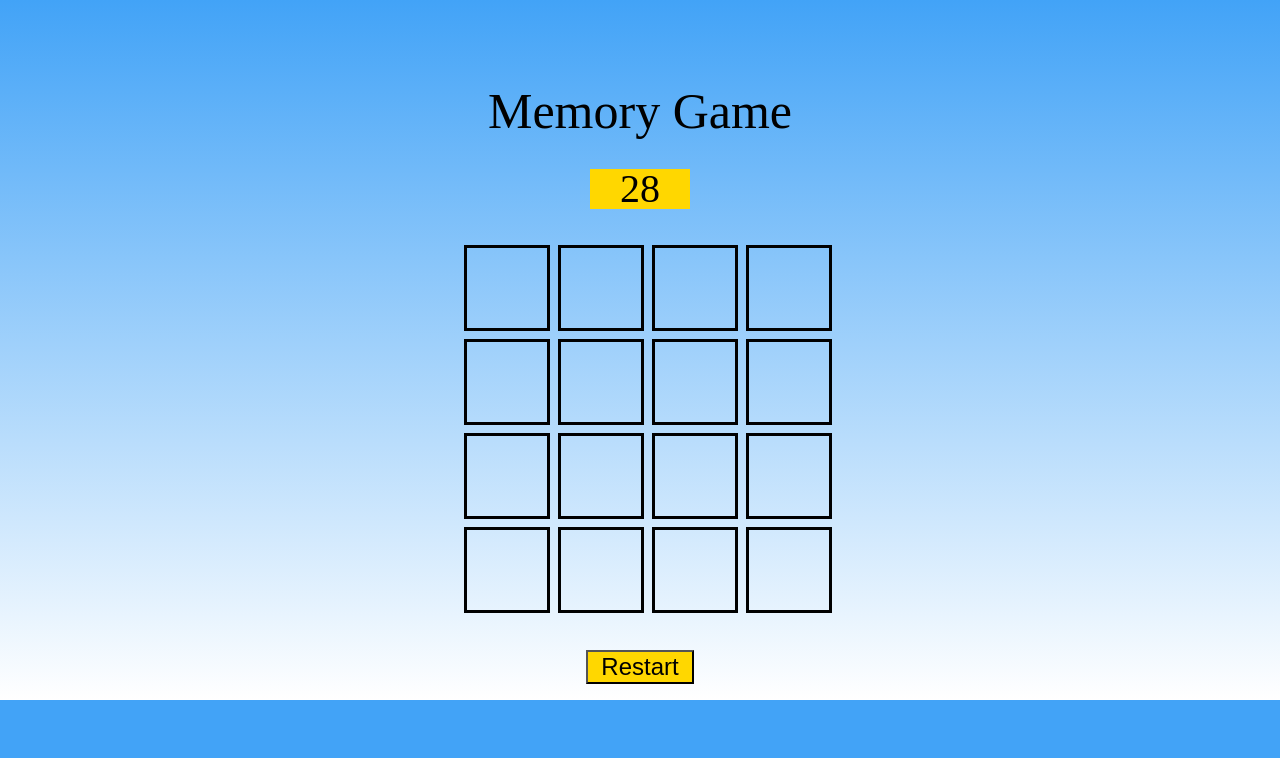
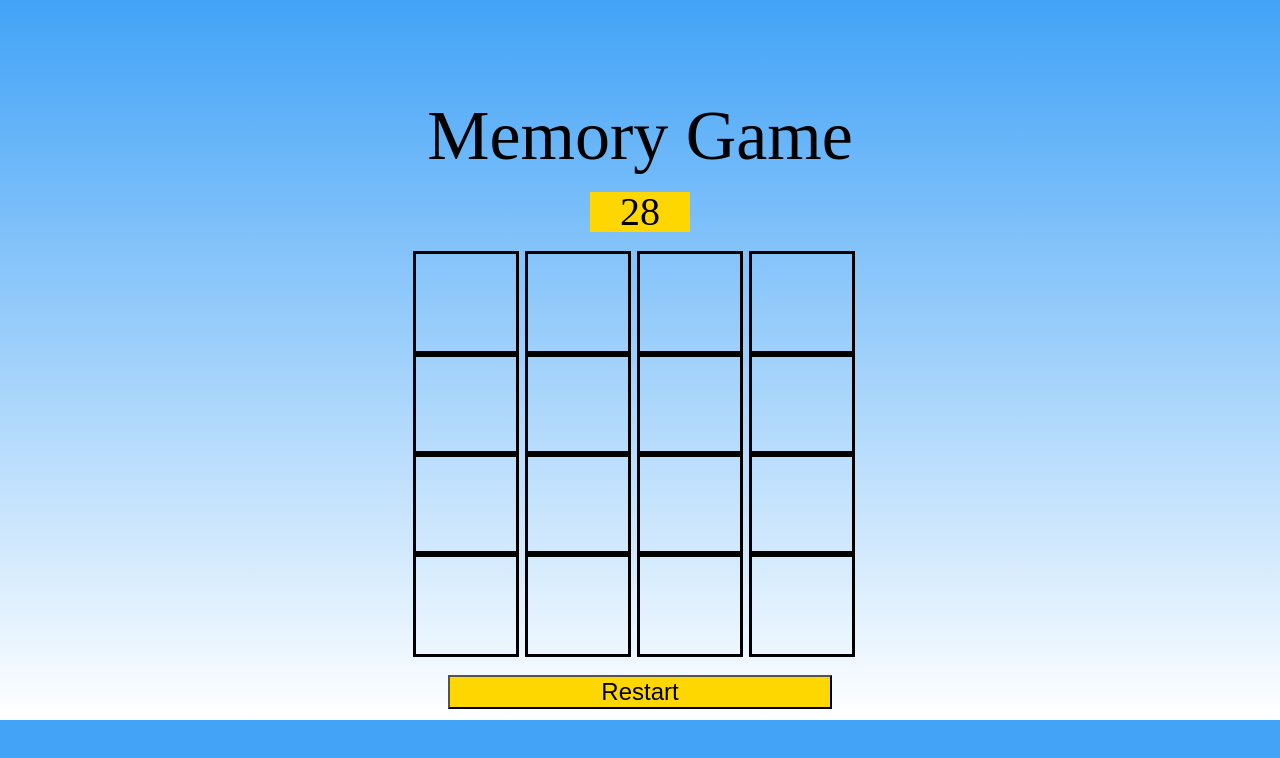
Before and after one commit to Akanta21/game, a plain HTML site: page index.html in a window 1280 px wide. Both pictures are taken after a click on the button 640 px from the left and 543 px from the top of the page. Drawn offline with nearby package versions, Linux system fonts and the light colour scheme; a web font is replaced by a local one.

Commit message:
completed memory game

```diff
--- a/memory.css
+++ b/memory.css
@@ -1,5 +1,6 @@
 *{
   box-sizing:border-box;
+  text-align:center;
 }
 body{
   display:flex;
@@ -90,7 +91,8 @@ h1{
 }*/
 .grid{
   display:none;
-  width:100%;
+  width:80%;
+  margin:0 auto;
 }
 .row{
   display:flex;
@@ -118,11 +120,10 @@ ul {
   margin: 0;
 }
 li {
-  margin: 7px;
   list-style: none;
   outline:solid;
-  width: 80px;
-  height: 80px;
+  width: 60px;
+  height: 60px;
 }
 img {
   width: 100%;
@@ -132,3 +133,37 @@ li:hover{
   cursor:crosshair;
   box-shadow: inset 0 0 0 15px #FAB23A;
 }
+@media (min-width:420px){
+  body{
+    width:100%;
+    height:720px;
+  }
+  #ga{
+    width:70px;
+    height:70px;
+  }
+  .grid{
+    width:35%;
+    margin:0 auto;
+  }
+  h1{
+    margin-top:20px;
+    font-size:70px;
+  }
+  #timer{
+    font-size:40px;
+    width:100px;
+  }
+  #start{
+    height:180px;
+    width:300px;
+  }
+  #restart{
+    font-size:24px;
+    margin:0 auto;
+  }
+  li {
+    width: 100px;
+    height: 100px;
+  }
+}
```
